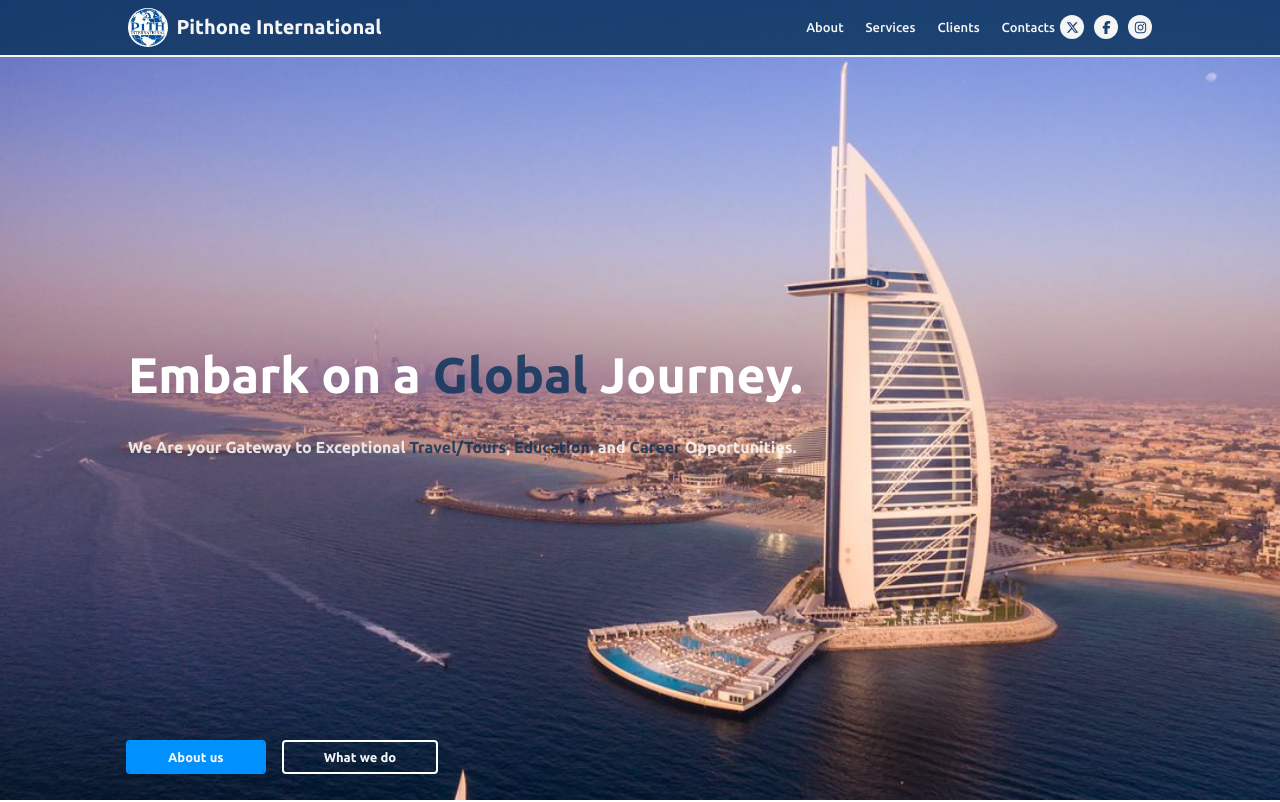
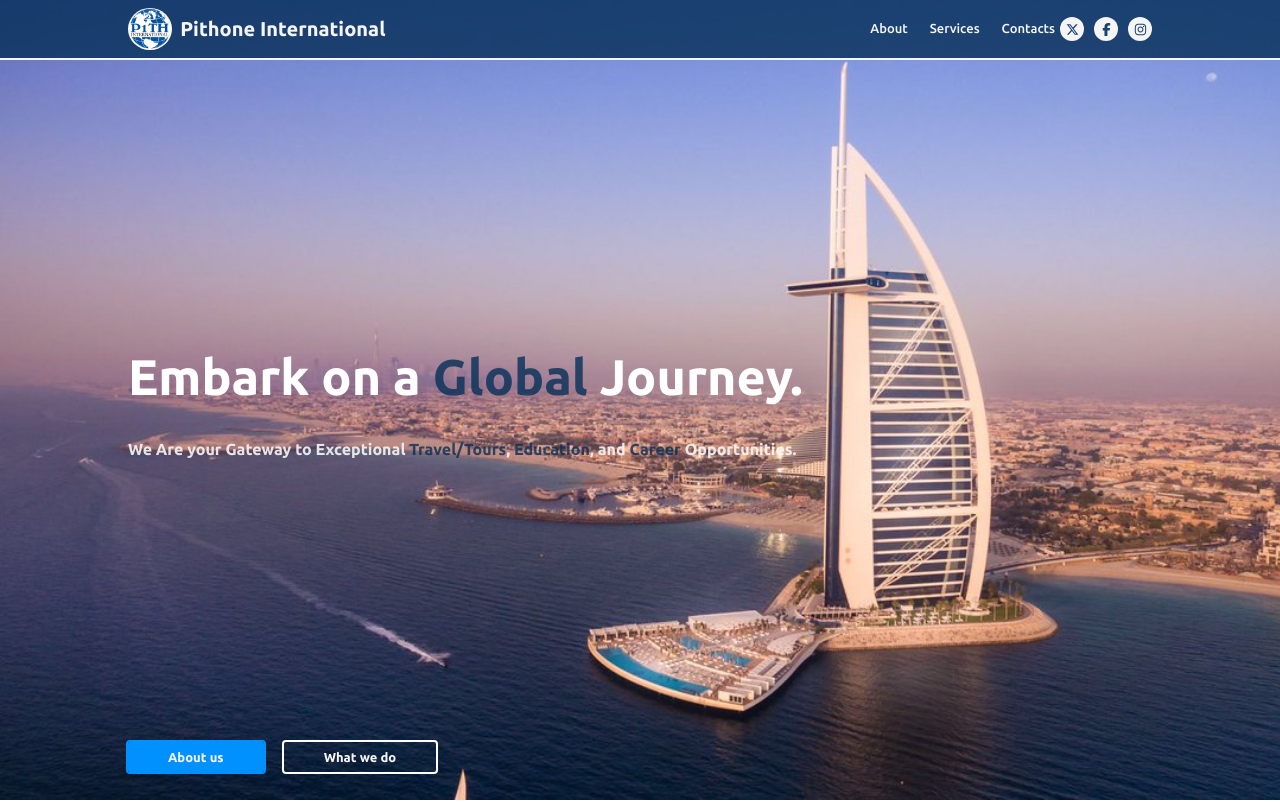
Before and after one commit to 1wes/pithone-international, a React (Vite) app: page / in a window 1280 px wide. Shown: the top 802 px of the page. Built offline with nearby package versions, Linux system fonts and the light colour scheme.

Commit message:
feat: navigate to section using jumplink

```diff
--- a/src/components/landing.jsx
+++ b/src/components/landing.jsx
@@ -4,8 +4,7 @@ import './landing.css';
 
 import Navbar from "./navbar";
 
-import { Link } from "react-router-dom";
-
+import { HashLink as Jumplink } from "react-router-hash-link";
 const LandingPage = () => {
 
     return (
@@ -22,12 +21,12 @@ const LandingPage = () => {
                     </p>
                 </div>
                 <div className="centered-content" id="hero-cta">
-                    <Link>
+                    <Jumplink smooth to={`#about-section`} >
                         <Button type={`button`} text={`About us`}  className={`primary-btn`} />
-                    </Link>
-                    <Link>
+                    </Jumplink>
+                    <Jumplink smooth to={`#services-section`}>
                         <Button type={`button`} text={`What we do`} className={`secondary-btn`} />
-                    </Link>
+                    </Jumplink>
                 </div>
             </main>
         </Fragment>
--- a/src/components/navbar.jsx
+++ b/src/components/navbar.jsx
@@ -7,6 +7,8 @@ import pithoneLogo from '../assets/pithone.jpeg';
 import { Link } from "react-router-dom";
 
 import { FaXTwitter, FaInstagram, FaFacebookF } from 'react-icons/fa6';
+
+import { HashLink as Jumplink } from "react-router-hash-link";
 
 const Navbar = () => {
 
@@ -19,10 +21,15 @@ const Navbar = () => {
                         <span className="company-name">Pithone International</span>
                     </div>
                     <div className="nav-menu">
-                        <div>About</div>
-                        <div>Services</div>
-                        <div>Clients</div>
-                        <div>Contacts</div>
+                        <Jumplink smooth to={`#about-section`}>
+                            <div>About</div>
+                        </Jumplink>
+                        <Jumplink smooth to={`#services-section`}>
+                            <div>Services</div>
+                        </Jumplink>
+                        <Jumplink smooth to={`#contact-section`} >
+                            <div>Contacts</div>
+                        </Jumplink>
                     </div>
                     <div className="nav-socials">
                         <NavSocials navSocialIcon={<FaXTwitter/>} />
```
